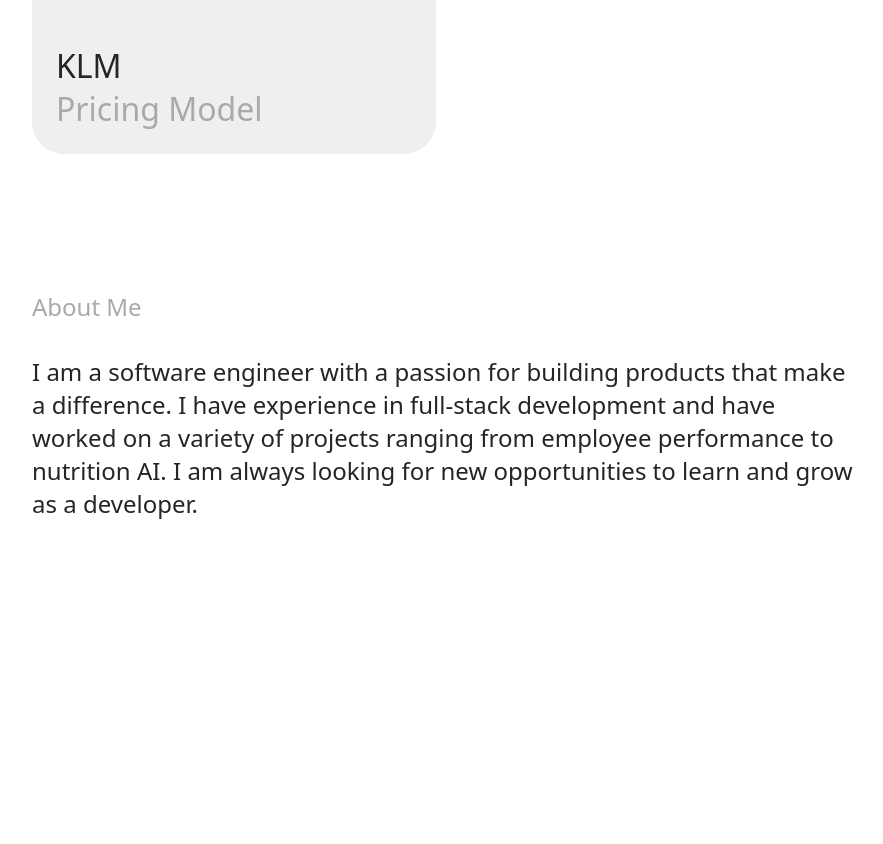
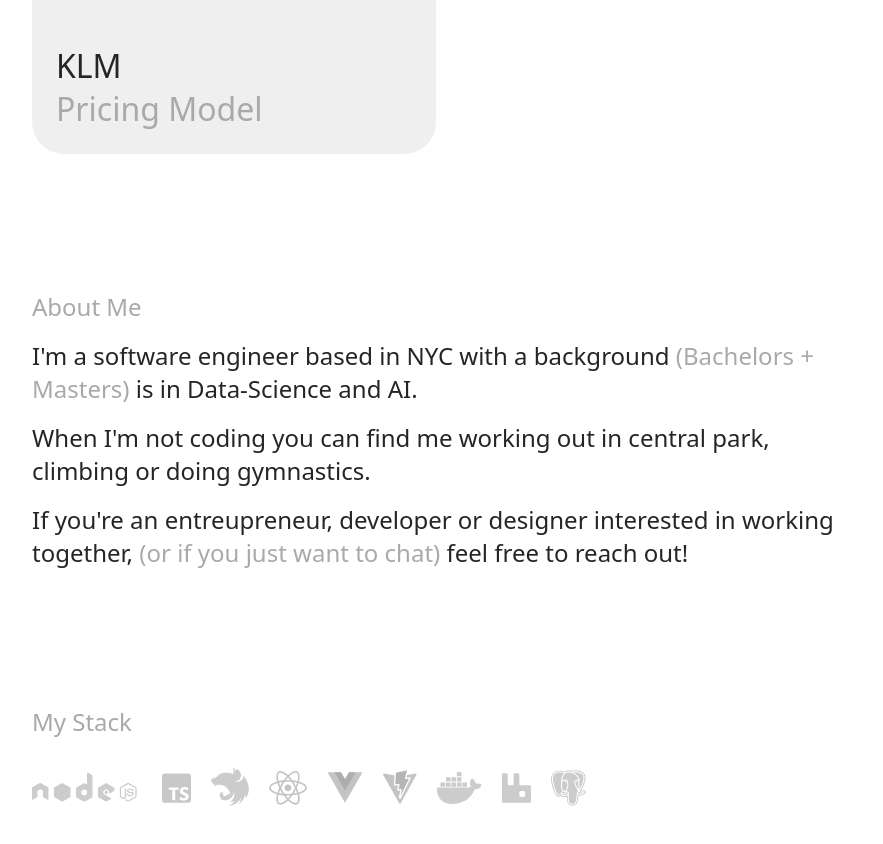
Before and after one commit to Lucas-De/Lucas-De.github.io, a plain HTML site: page index.html in a window 1280 px wide. Shown: the part 1700-2544 px from the top of the page, without its empty margins (194-1077 px from the left). Before the commit the page ends 2356 px from the top, so only its background shows below. Drawn offline with Linux system fonts and the light colour scheme.

Commit message:
update content

```diff
--- a/index.html
+++ b/index.html
@@ -54,7 +54,6 @@
               <div class="more-btn">More Info →</div>
 
               <div class="more-info">
-                <!-- <div class="project-link">View Site</div> -->
                 <p>
                   Omikron is a hobby product I developed to help me track my
                   nutirent intake effortlessly. Take a pic or describe your meal
@@ -80,7 +79,7 @@
           <div class="project" onClick="activate(1)">
             <div class="project-header">
               <div class="project-logo neobrain"></div>
-              <div class="tag green">Job: Tech Lead</div>
+              <div class="tag blue">Project</div>
             </div>
             <div class="close" onClick="closeAll(event)"></div>
 
@@ -90,8 +89,9 @@
                 <div class="header-detail">Human Resources SaaS</div>
               </h3>
               <div class="more-btn">More Info →</div>
+
               <div class="more-info">
-                <p>Description in progress...</p>
+                <p>More info coming soon...</p>
                 <div class="tech">
                   Tech: Vue, NodeJs, Express, SocketIo, Typescript, SAP HANA,
                   Azure
@@ -183,8 +183,9 @@
               <div class="more-btn">More Info →</div>
               <div class="more-info">
                 <p>
-                  Individually implemented an AI powered application to aid
-                  sales in determining optimal price of shipments.
+                  Individually developed a Machine Learning pricing model for
+                  cargo shipment and implemented an web application to aid sales
+                  in determining optimal price of shipments.
                 </p>
                 <div class="tech">Tech: Python, Keras, Flask, Vue</div>
               </div>
@@ -193,17 +194,40 @@
         </div>
       </section>
 
-      <section>
+      <section style="gap: 16px">
         <h2 class="header-detail">About Me</h2>
         <p>
-          I am a software engineer with a passion for building products that
-          make a difference. I have experience in full-stack development and
-          have worked on a variety of projects ranging from employee performance
-          to nutrition AI. I am always looking for new opportunities to learn
-          and grow as a developer.
+          I'm a software engineer based in NYC with a background
+          <span class="detail">(Bachelors + Masters)</span> is in Data-Science
+          and AI.
         </p>
+        <p>
+          When I'm not coding you can find me working out in central park,
+          climbing or doing gymnastics.
+        </p>
+        <p>
+          If you're an entreupreneur, developer or designer interested in
+          working together,<span class="detail">
+            (or if you just want to chat)</span
+          >
+          feel free to reach out!
+        </p>
+        <!-- <img src="./github.png" alt="git" style="height: 32px; width: 32px" /> -->
+      </section>
 
-        <!-- <img src="./github.png" alt="git" style="height: 32px; width: 32px" /> -->
+      <section>
+        <h2 class="header-detail">My Stack</h2>
+        <div class="tech-logos">
+          <img src="./node-logo.svg" height="30px" style="margin-top: -2px" />
+          <img src="./ts-logo.svg" height="30px" />
+          <img src="./nest-logo.svg" height="38px" style="margin-top: -2px" />
+          <img src="./react-logo.svg" height="34px" />
+          <img src="./vue-logo.svg" height="32px" />
+          <img src="./vite-logo.svg" height="35px" style="margin-top: -4px" />
+          <img src="./docker-logo.svg" height="32px" />
+          <img src="./rabbit-logo.svg" height="30px" />
+          <img src="./postgres-logo.svg" height="36px" />
+        </div>
       </section>
     </main>
   </body>
--- a/style.css
+++ b/style.css
@@ -122,13 +122,13 @@ h3 {
 }
 
 .active .more-info {
-  max-height: 300px;
+  height: 250px;
   margin-top: 8px;
 }
 
 .more-info {
   margin-top: 0px;
-  max-height: 0px;
+  height: 0px;
   overflow: hidden;
 }
 
@@ -260,6 +260,15 @@ a {
   opacity: 0;
 }
 
+.tech-logos {
+  display: flex;
+  flex-wrap: wrap;
+  /* justify-content: center; */
+  align-items: center;
+  column-gap: 20px;
+  row-gap: 20px;
+}
+
 @media (max-width: 880px) {
   main {
     max-width: 500px;
@@ -289,12 +298,12 @@ a {
     font-size: 28px;
   }
 
-  p {
+  .project p {
     font-size: 18px;
   }
 
   .active .more-info {
-    max-height: 200px;
+    height: 200px;
   }
 
   .more-btn {
```
Also changed, not shown: docker-logo.svg (added), nest-logo.svg (added), node-logo.svg (added), postgres-logo.svg (added), rabbit-logo.svg (added), react-logo.svg (added), ts-logo.svg (added), vite-logo.svg (added), vue-logo.svg (added).
